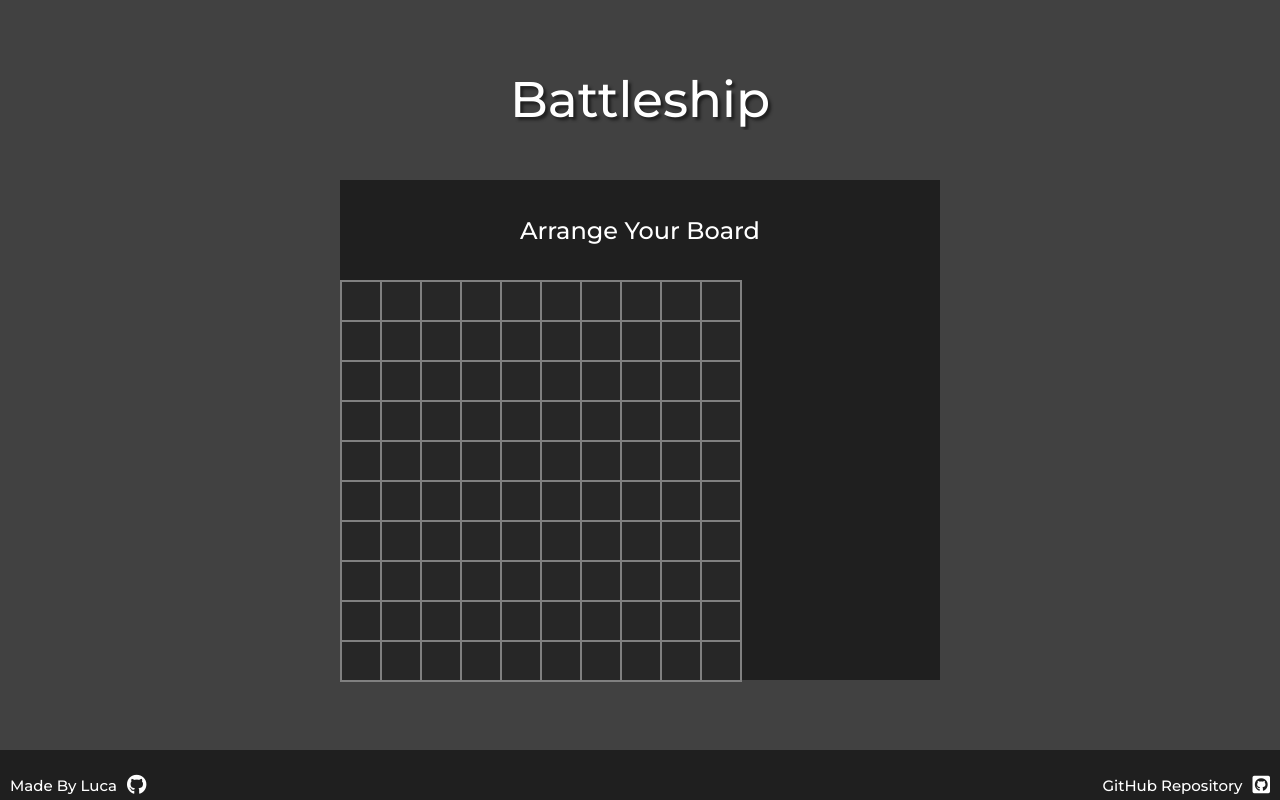
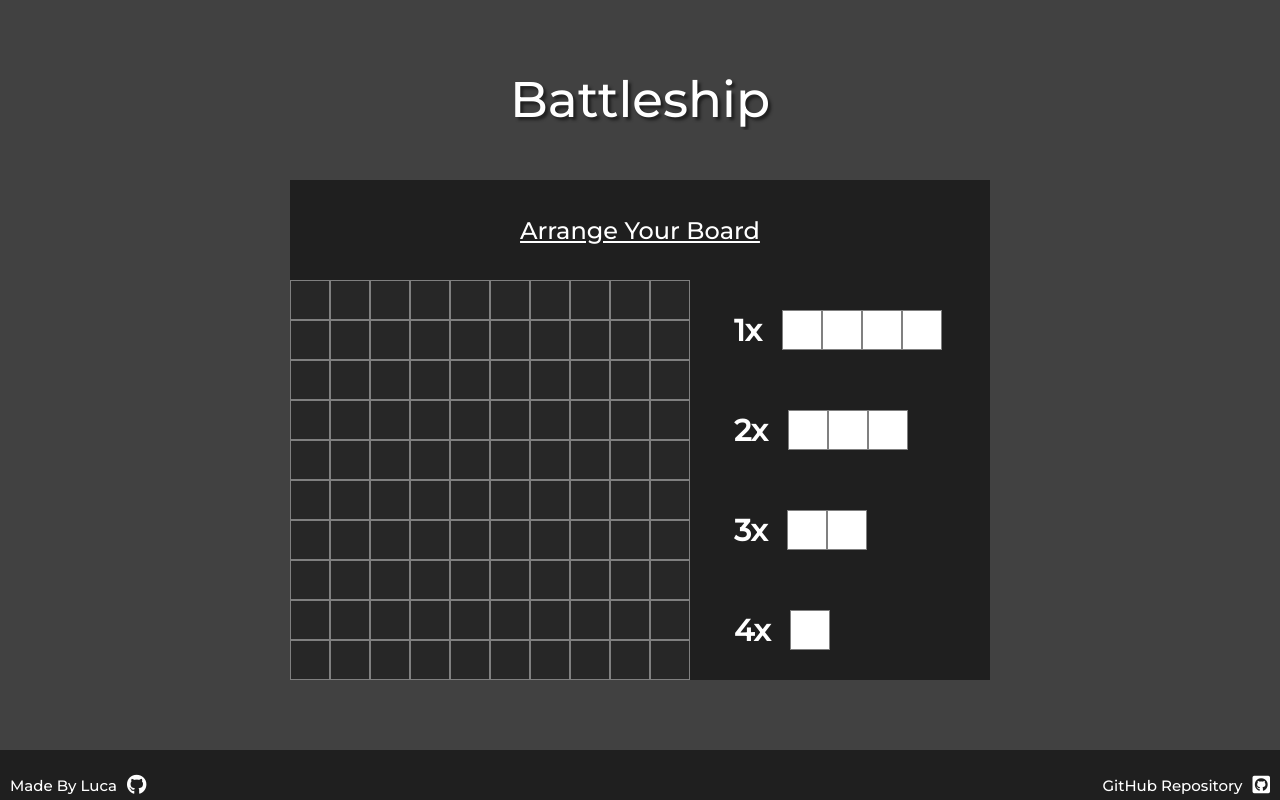
Before and after one commit to Cynto/battleship, a React (Create React App) app: page /#/start in a window 1280 px wide. Built offline with nearby package versions, Linux system fonts and the light colour scheme.

Commit message:
Added ability to drag  boats onto grid.

```diff
--- /dev/null
+++ b/src/components/boatsContainer/BoatsContainer.tsx
@@ -0,0 +1,132 @@
+import React, { useState } from 'react';
+import './boatsContainer.css';
+
+function BoatsContainer(props: any) {
+  const {
+    setSize,
+    placeBoat,
+    setDragging,
+    gridIndex,
+    hoverLeave,
+    validPlacement,
+  } = props;
+  const [size4BoatAmount, setSize4BoatAmount] = useState(1);
+  const [size3BoatAmount, setSize3BoatAmount] = useState(2);
+  const [size2BoatAmount, setSize2BoatAmount] = useState(3);
+  const [size1BoatAmount, setSize1BoatAmount] = useState(4);
+  return (
+    <div className="boats-container">
+      <div className=" boat-amount-container">
+        <span>{size4BoatAmount}x</span>
+        <div
+          className="draggable-item"
+          draggable="true"
+          onDragStart={() => {
+            if (size4BoatAmount > 0) {
+              setSize(4);
+              setDragging(true);
+            }
+          }}
+          onDragEnd={() => {
+            if (size4BoatAmount > 0) {
+              if (placeBoat(gridIndex, 1)) {
+                setSize4BoatAmount(size4BoatAmount - 1);
+              }
+            }
+            setDragging(false);
+            hoverLeave();
+          }}
+          onClick={() => setSize(4)}
+        >
+          <div className="visible-player grid-item"></div>
+          <div className="visible-player grid-item"></div>
+          <div className="visible-player grid-item"></div>
+          <div className="visible-player grid-item"></div>
+        </div>
+      </div>
+
+      <div className=" boat-amount-container">
+        <span>{size3BoatAmount}x</span>
+        <div
+          className="draggable-item"
+          draggable="true"
+          onDragStart={() => {
+            if (size3BoatAmount > 0) {
+              setSize(3);
+              setDragging(true);
+            }
+          }}
+          onDragEnd={() => {
+            if (size3BoatAmount > 0) {
+              if (placeBoat(gridIndex, 1)) {
+                setSize3BoatAmount(size3BoatAmount - 1);
+              }
+            }
+            setDragging(false);
+            hoverLeave();
+          }}
+          onClick={() => setSize(3)}
+        >
+          <div className="visible-player grid-item"></div>
+          <div className="visible-player grid-item"></div>
+          <div className="visible-player grid-item"></div>
+        </div>
+      </div>
+      <div className=" boat-amount-container">
+        <span>{size2BoatAmount}x</span>
+
+        <div
+          className="draggable-item"
+          draggable="true"
+          onDragStart={() => {
+            if (size2BoatAmount > 0) {
+              setSize(2);
+              setDragging(true);
+            }
+          }}
+          onDragEnd={() => {
+            if (size2BoatAmount > 0) {
+              if (placeBoat(gridIndex, 1)) {
+                setSize2BoatAmount(size2BoatAmount - 1);
+              }
+            }
+
+            setDragging(false);
+            hoverLeave();
+          }}
+          onClick={() => setSize(2)}
+        >
+          <div className="visible-player grid-item"></div>
+          <div className="visible-player grid-item"></div>
+        </div>
+      </div>
+      <div className=" boat-amount-container">
+        <span>{size1BoatAmount}x</span>
+        <div
+          className="draggable-item"
+          draggable="true"
+          onDragStart={() => {
+            if (size1BoatAmount > 0) {
+              setSize(1);
+              setDragging(true);
+            }
+          }}
+          onDragEnd={() => {
+            if (size1BoatAmount > 0) {
+              if (placeBoat(gridIndex, 1)) {
+                setSize1BoatAmount(size1BoatAmount - 1);
+              }
+            }
+            setDragging(false);
+            hoverLeave();
+          }}
+          onClick={() => setSize(1)}
+        >
+          <div className="visible-player grid-item"></div>
+        </div>
+      </div>
+    </div>
+  );
+}
+
+export default BoatsContainer;
--- /dev/null
+++ b/src/components/boatsContainer/boatsContainer.css
@@ -0,0 +1,30 @@
+.boats-container {
+
+  height: 100%;
+  width: 298px;
+  height: 400px;
+  display: flex;
+
+  justify-content: center;
+  align-items: center;
+  flex-wrap: wrap;
+
+}
+.boat-amount-container {
+
+  height: 40px;
+
+  display: flex;
+  align-items: center;
+  color: white;
+  width: 210px;
+}
+.boat-amount-container span {
+  margin-right: 20px;
+  font-size: 30px;
+  font-weight: bolder;
+}
+.draggable-item {
+  display: flex;
+
+}
--- a/src/components/start/Start.tsx
+++ b/src/components/start/Start.tsx
@@ -1,20 +1,41 @@
-import React, { useEffect } from 'react';
+import React, { useEffect, useState } from 'react';
 import './start.css';
 import { useSelector, useDispatch } from 'react-redux';
 import { setPlayerGrid } from '../../actions';
+import BoatsContainer from '../boatsContainer/BoatsContainer';
+
 const uniqid = require('uniqid');
 
 function Start() {
+  const [size, setSize] = useState(1);
+  const [dragging, setDragging] = useState(false);
+  const [rotation, setRotation] = useState('horizontal');
+
+  const [gridIndex, setGridIndex] = useState(1);
+  const [validPlacement, setValidPlacement] = useState(true)
   const playerGridArray = useSelector((state: any) => state.playerGridArray);
 
   const dispatch = useDispatch();
-  const placeBoat = (index: number, size: number, rotation: string) => {
+
+  const hoverLeave = () => {
+    let newArray = playerGridArray;
+    for (let i = 0; i < newArray.length; i += 1) {
+      if (newArray[i] === 2) {
+        newArray[i] = 0;
+      }
+    }
+    dispatch(setPlayerGrid(newArray));
+  };
+
+  const placeBoat = (index: number, type: number) => {
     let newArray = playerGridArray;
     let newIndex = index;
     let indexArray = [];
+    let horIndexArray = [];
+    let possiblePlacement = true;
     for (let i = 0; i < size; i += 1) {
       if (rotation === 'horizontal') {
-        newArray[index + i] = 1;
+        horIndexArray.push(index + i);
       } else {
         indexArray.push(i + newIndex);
         newIndex += 9;
@@ -23,23 +44,53 @@ function Start() {
     const lastValue = indexArray.slice(-1);
 
     if (rotation === 'vertical' && lastValue[0] < 100) {
-      let possiblePlacement = true;
+
       for (let i = 0; i < indexArray.length; i += 1) {
         if (newArray[indexArray[i]] === 1) {
           possiblePlacement = false;
+          setValidPlacement(false)
         }
       }
       for (let i = 0; i < indexArray.length; i += 1) {
         if (possiblePlacement) {
-          newArray[indexArray[i]] = 1;
+          newArray[indexArray[i]] = type;
+          setValidPlacement(true)
+        }
+      }
+    } else if (rotation === 'horizontal') {
+
+
+      for (let i = 0; i < horIndexArray.length; i += 1) {
+        if (newArray[horIndexArray[i]] === 1) {
+          possiblePlacement = false;
+          setValidPlacement(false)
+        }
+        if (horIndexArray[i] % 10 === 9 && horIndexArray[i + 1] % 10 === 0) {
+          possiblePlacement = false;
+          setValidPlacement(false)
+        }
+
+        if(newArray[horIndexArray[(i + 1)]] === 1) {
+          possiblePlacement = false;
+          setValidPlacement(false)
+        }
+      }
+      const lastHorValue = horIndexArray.slice(-1)
+      if(newArray[lastHorValue[0] + 1] === 1 || newArray[horIndexArray[0] - 1] === 1) {
+        possiblePlacement = false;
+        setValidPlacement(false)
+      }
+      for (let i = 0; i < horIndexArray.length; i += 1) {
+        if (possiblePlacement) {
+          newArray[horIndexArray[i]] = type;
+          setValidPlacement(true)
         }
       }
     }
     dispatch(setPlayerGrid(newArray));
+    return possiblePlacement
   };
-  useEffect(() => {
-    console.log(playerGridArray);
-  }, [playerGridArray]);
+
 
   return (
     <div data-testid="start" className="start">
@@ -53,7 +104,13 @@ function Start() {
                   <div
                     key={uniqid()}
                     className="not-visible grid-item"
-                    onClick={() => placeBoat(index, 5, 'vertical')}
+                    onDragEnter={() => {
+                      if (dragging) {
+                        hoverLeave();
+                        placeBoat(index, 2);
+                        setGridIndex(index);
+                      }
+                    }}
                   ></div>
                 );
               } else if (item === 1) {
@@ -63,9 +120,14 @@ function Start() {
                     className="visible-player grid-item"
                   ></div>
                 );
+              } else if (item === 2) {
+                return (
+                  <div key={uniqid()} className="hover-player grid-item"></div>
+                );
               }
             })}
           </div>
+          <BoatsContainer validPlacement={validPlacement} hoverLeave={hoverLeave} setSize={setSize} placeBoat={placeBoat} setDragging={setDragging} gridIndex={gridIndex}/>
         </div>
       </div>
     </div>
--- a/src/components/start/start.css
+++ b/src/components/start/start.css
@@ -6,7 +6,7 @@
   background: #414141;
 }
 .grid-layout-title-container {
-  width: 600px;
+  width: 700px;
   height: 500px;
   margin-top: 50px;
   margin-bottom: 50px;
@@ -21,17 +21,18 @@
   width: 100%;
   height: 100px;
   color: white;
+  text-decoration: underline;
 
 }
 .grid-layout-container {
   display: flex;
-  align-items: flex-end;
+
 
 }
 .grid-container {
   width: 400px;
   height: 400px;
-  border: 1px solid grey;
+
   display: flex;
   flex-wrap: wrap;
 
@@ -48,3 +49,6 @@
 .visible-player {
   background: white;
 }
+.hover-player {
+  background: #6e6e6e;
+}
```
Also changed, not shown: 1 other file (tests, documents, lock files or other folders).
